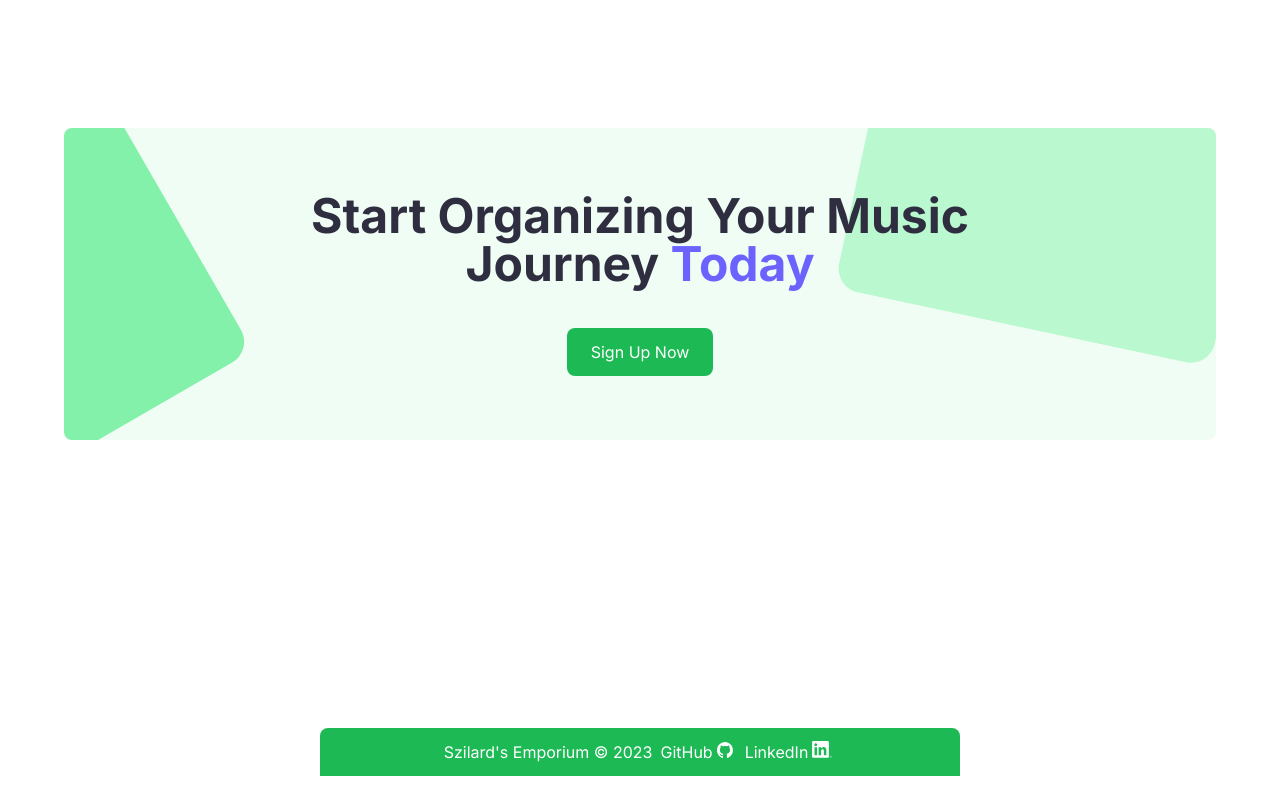
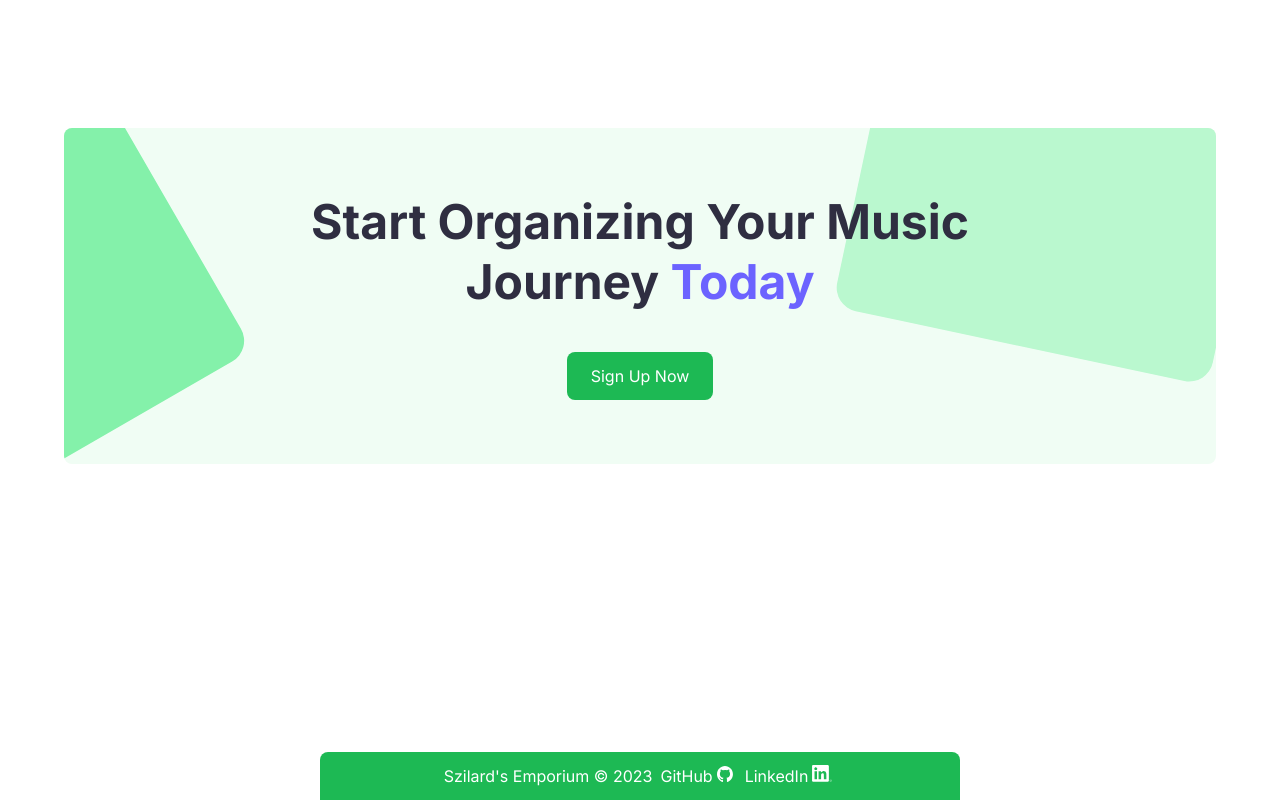
Before and after one commit to szilard-dobai/audiocalendar, a Next.js app in the folder client/: page / in a window 1280 px wide. Shown: the part 3491-4291 px from the top of the page. Before the commit the page ends 4267 px from the top, so only its background shows below. Built offline with nearby package versions, Linux system fonts and the light colour scheme.

Commit message:
Fix styling bugs.

```diff
--- a/client/src/app/(home)/(components)/CTA.tsx
+++ b/client/src/app/(home)/(components)/CTA.tsx
@@ -10,10 +10,9 @@ const CTA = () => {
       <div className="absolute -top-12 -right-6 w-1/3 h-4/5 bg-brand-200 rotate-12 rounded-3xl -z-10" />
       <div className="absolute top-[-5%] left-[-10%] w-[15rem] h-[20rem] bg-brand-300 rotate-[-30deg] rounded-3xl -z-10" />
 
-      <h2 className="text-3xl md:text-5xl font-bold text-primary mb-10">
-        Start Organizing Your Music
-        <br />
-        Journey <span className="text-complement">Today</span>
+      <h2 className="text-3xl text md:text-5xl md:leading-tight font-bold text-primary mb-10 max-w-2xl mx-auto">
+        Start Organizing Your Music Journey{" "}
+        <span className="text-complement">Today</span>
       </h2>
 
       <Link href="/account" passHref legacyBehavior>
--- a/client/src/app/(home)/(components)/CollapsibleDefinition.tsx
+++ b/client/src/app/(home)/(components)/CollapsibleDefinition.tsx
@@ -45,7 +45,7 @@ const CollapsibleDefinition = ({
 
       <dd
         ref={collapsibleRef}
-        className={`overflow-hidden max-h-0 transition-all duration-300 ease-in-out ${
+        className={`text-left overflow-hidden max-h-0 transition-all duration-300 ease-in-out ${
           isCollapsed ? "text-brand-800" : "text-complement-800"
         }`}
         style={collapsibleStyle}
```
